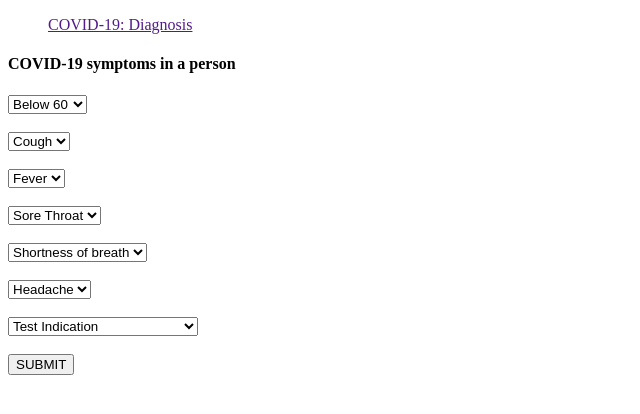
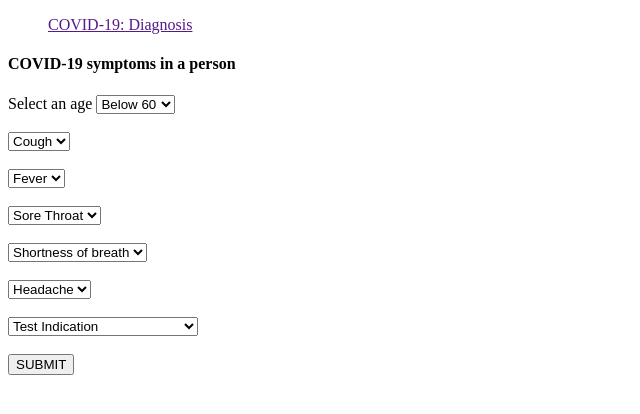
Before and after one commit to chris-inalsingh/Covid19_ML, a Flask app: page / in a window 1280 px wide. Shown: the top 414 px of the page, without its empty margins (0-640 px from the left). Run offline with Flask 2, Linux system fonts and the light colour scheme; some libraries are stand-ins or nearby versions.

Commit message:
Update index.html

```diff
--- a/ActualApp/templates/index.html
+++ b/ActualApp/templates/index.html
@@ -25,8 +25,8 @@
                 <strong>COVID-19 symptoms in a person</strong>
                 </h4>
                   <div class="col-4">
+                    <label for="age_60_and_above" accesskey="s">Select an age</label>
                     <select name="age_60_and_above" class="browser-default custom-select mb-2" style="font-family: sans-serif">
-                      <label for="age_60_and_above">Select an age:</label>
                       <option value="0">Below 60</option>
                       <option value="1">Above 60</option>
                     </select>
```
